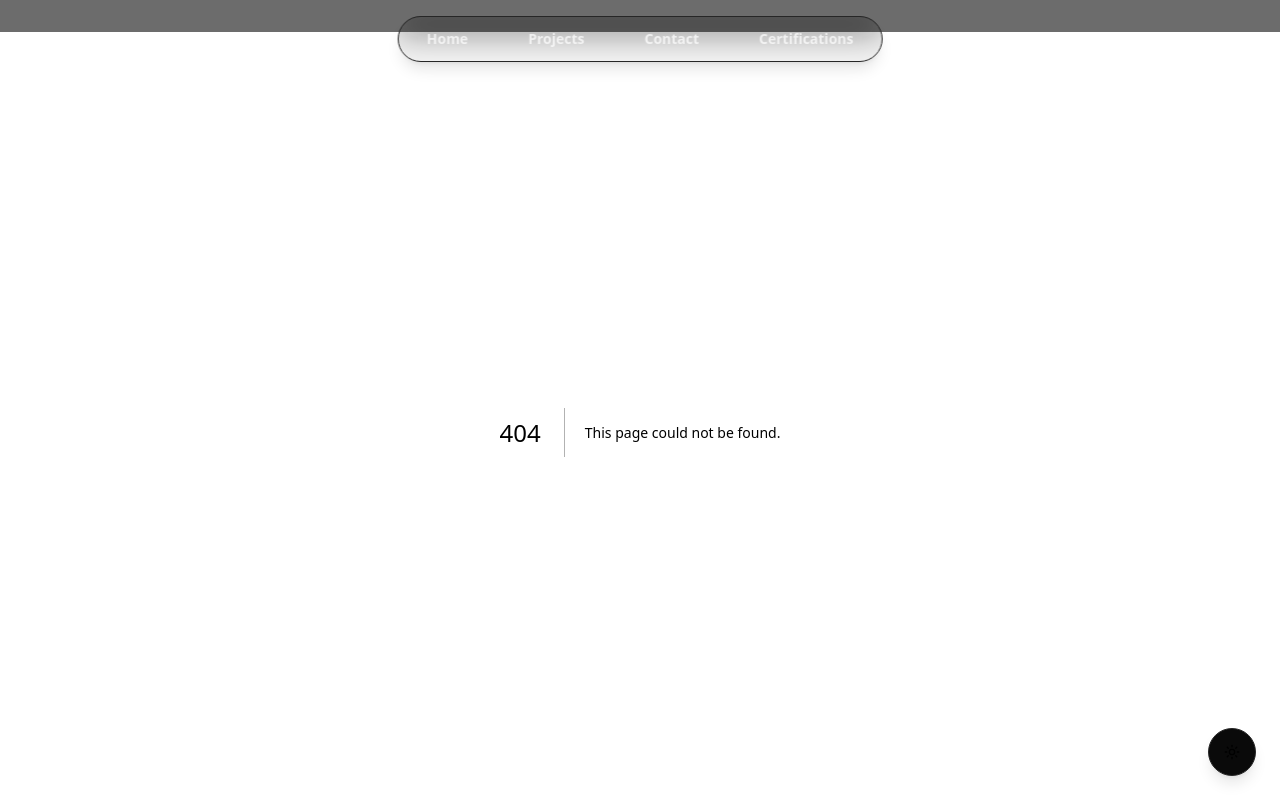
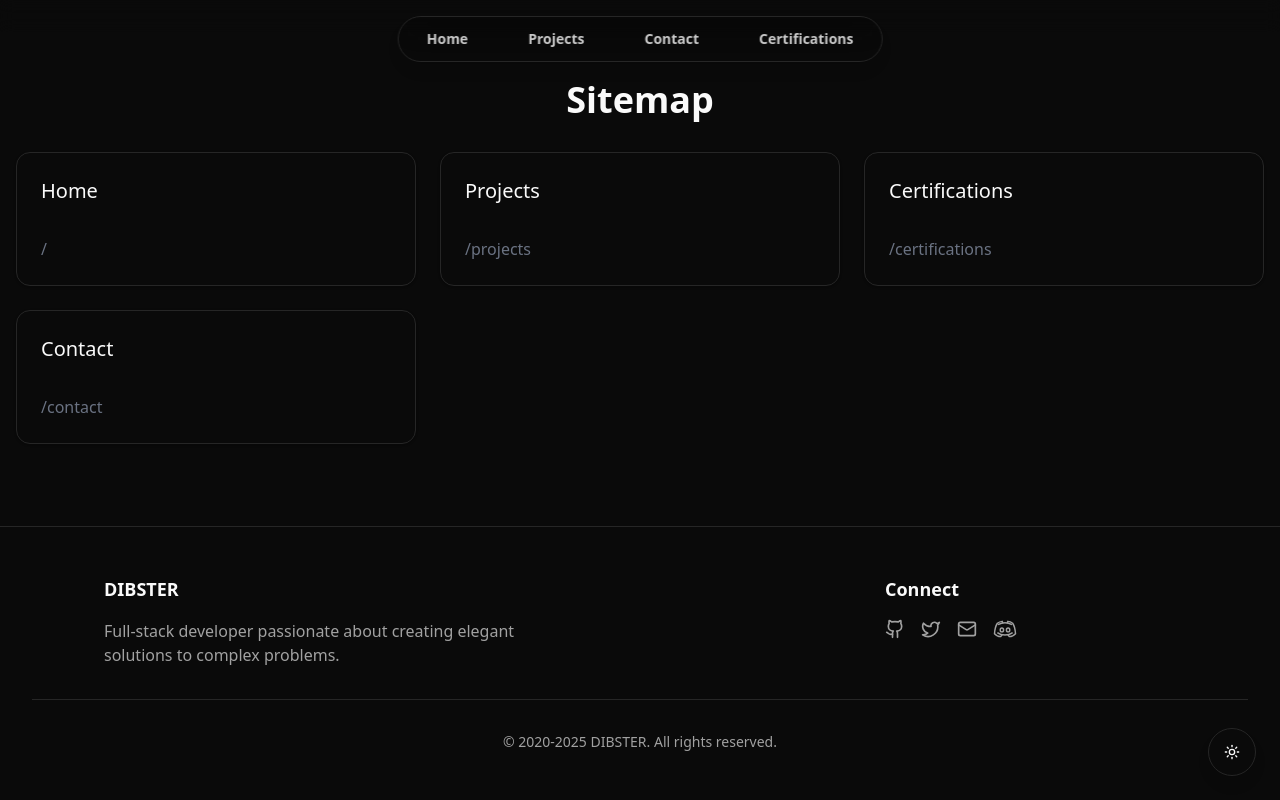
Before and after one commit to DEV-DIBSTER/Personal-Website, a Next.js app: page /sitemap in a window 1280 px wide. Before the commit this address had no page. Shown: the top 800 px of the page. Built offline with nearby package versions, Linux system fonts and the light colour scheme.

Commit message:
chore: adding sitemaps

```diff
--- /dev/null
+++ b/src/app/sitemap.js
@@ -0,0 +1,17 @@
+export default async function sitemap() {
+  const baseUrl = 'https://dibster.dev';
+
+  const routes = [
+    '',
+    '/projects',
+    '/certifications',
+    '/contact',
+  ].map((route) => ({
+    url: `${baseUrl}${route}`,
+    lastModified: new Date().toISOString(),
+    changeFrequency: 'weekly',
+    priority: route === '' ? 1.0 : 0.8,
+  }));
+
+  return routes;
+}
--- /dev/null
+++ b/src/app/sitemap/page.js
@@ -0,0 +1,30 @@
+"use client";
+
+import { useState, useEffect } from "react";
+import Link from "next/link";
+import { Card } from "@/components/ui/card";
+
+export default function Sitemap() {
+  const [pages, setPages] = useState([
+    { path: "/", name: "Home" },
+    { path: "/projects", name: "Projects" },
+    { path: "/certifications", name: "Certifications" },
+    { path: "/contact", name: "Contact" },
+  ]);
+
+  return (
+    <div className="container mx-auto py-12 px-4">
+      <h1 className="text-4xl font-bold mb-8 text-center">Sitemap</h1>
+      <div className="grid grid-cols-1 md:grid-cols-2 lg:grid-cols-3 gap-6">
+        {pages.map((page, index) => (
+          <Card key={index} className="p-6 hover:shadow-lg transition-shadow">
+            <Link href={page.path} className="text-xl font-medium hover:underline">
+              {page.name}
+            </Link>
+            <p className="text-gray-500 mt-2">{page.path}</p>
+          </Card>
+        ))}
+      </div>
+    </div>
+  );
+}
```
